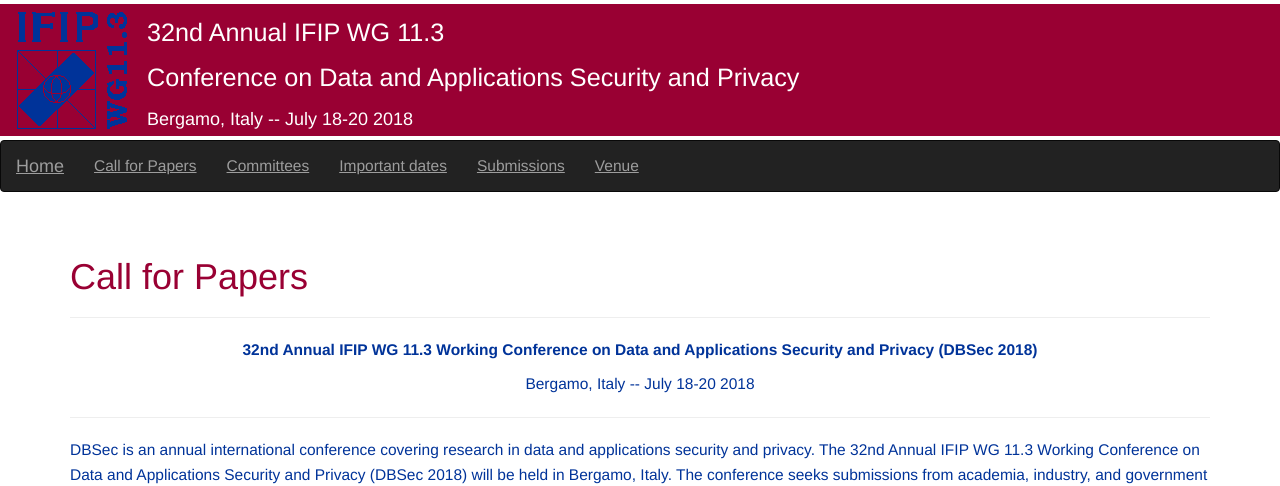
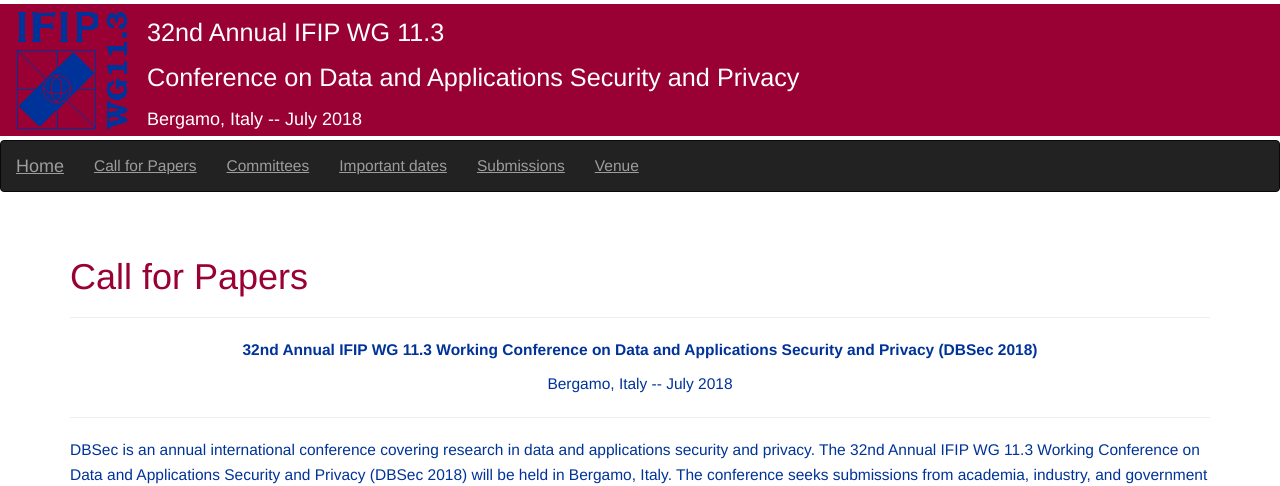
Before and after one commit to dbsec18/dbsec18.github.io, a Jekyll site: the page built from cfp.markdown, in a window 1280 px wide. Shown: the top 486 px of the page. Built offline with Jekyll 4.4.1, drawn with Linux system fonts in a browser that asks for light colours; nearby versions of some CDN libraries.

Commit message:
remove dates from site

```diff
--- a/_includes/intro.html
+++ b/_includes/intro.html
@@ -3,6 +3,6 @@
     <img id="logo" src="/images/TC113.gif" style="float: left;"/>
     <h1><span>32nd Annual IFIP WG 11.3</span></h1>
     <h1><span>Conference on Data and Applications Security and Privacy</span></h1>
-    <h2><span>Bergamo, Italy -- July 18-20 2018</span></h2>
+    <h2><span>Bergamo, Italy -- July 2018</span></h2>
   </div>
 </div>
--- a/cfp.markdown
+++ b/cfp.markdown
@@ -8,7 +8,7 @@
 --------------------------------------------------------------------------------
 
 <p class="text-center"><b>32nd Annual IFIP WG 11.3 Working Conference on Data and Applications Security and Privacy (DBSec 2018)</b></p>
-<p class="text-center">Bergamo, Italy -- July 18-20 2018</p>
+<p class="text-center">Bergamo, Italy -- July 2018</p>
 
 --------------------------------------------------------------------------------
 
--- a/cfp_dbsec2018.txt
+++ b/cfp_dbsec2018.txt
@@ -1,7 +1,7 @@
 CALL FOR PAPERS
 32nd Annual IFIP WG 11.3 Working Conference on Data and
 Applications Security and Privacy (DBSec 2018)
-Bergamo, Italy -- July 18-20 2018
+Bergamo, Italy -- July 2018
 
 
 DBSec is an annual international conference covering research in data
```
